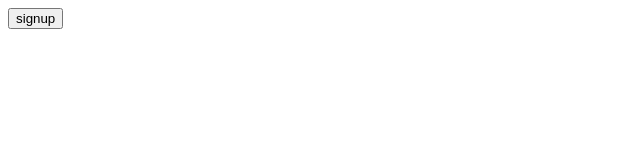
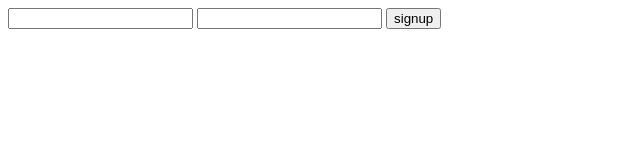
Before and after one commit to shanebiju/learngit, a plain HTML site: page auth/signup.html in a window 1280 px wide. Shown: the whole page, without its empty margins (0-640 px from the left). Drawn offline with Linux system fonts and the light colour scheme.

Commit message:
add username and password field in signup page

```diff
--- a/auth/signup.html
+++ b/auth/signup.html
@@ -6,6 +6,8 @@
     <title>Sign Up</title>
 </head>
 <body>
+    <input type="text" name="username" id="username">
+    <input type="password" name="password" id="password">
     <button>signup</button>
 </body>
 </html>
```
